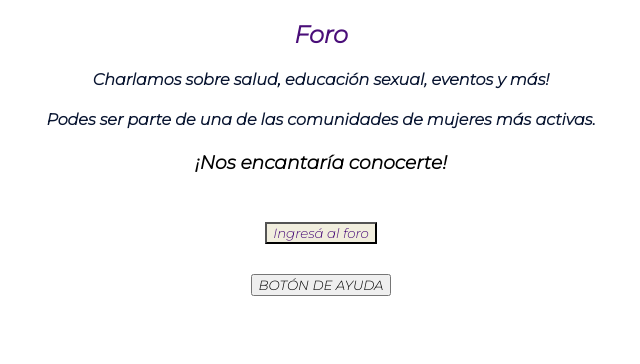
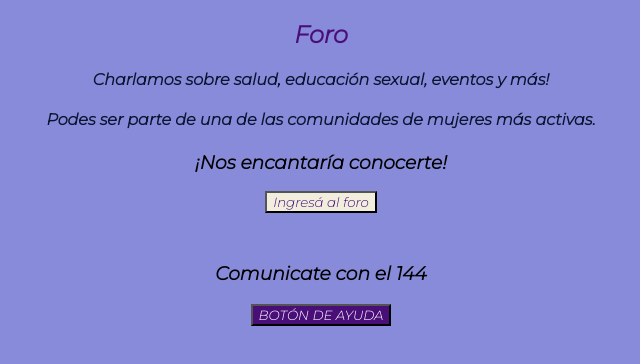
Before and after one commit to ferbihu/PF-GRUPAL, a React (Create React App) app in the folder client/: page / in a window 1280 px wide. Shown: the top 364 px of the page, without its empty margins (319-959 px from the left). Built offline with nearby package versions, Linux system fonts and the light colour scheme.

Commit message:
CambiosLanding

```diff
--- a/client/src/Components/Footer/Footer.jsx
+++ b/client/src/Components/Footer/Footer.jsx
@@ -1,9 +1,11 @@
 import React from "react";
 
 export default function Footer(){
+    return (
     <footer>
         <div>
            <h5>@2021</h5>
         </div>
     </footer>
+    )
 }
--- a/client/src/Components/Foro/Foro.css
+++ b/client/src/Components/Foro/Foro.css
@@ -1,9 +1,12 @@
 @import url('https://fonts.googleapis.com/css2?family=Montserrat:ital,wght@1,300&display=swap');
 *{
 font-family: 'Montserrat', sans-serif;
+background-color: #878BD9;
 }
 .tituloForo {
     color: #4A0E79;
+    font-weight: bold;
+    font-family: 'Montserrat', sans-serif;
 }
 .parrafoForo{
     color: #091531;
@@ -11,6 +14,7 @@ font-family: 'Montserrat', sans-serif;
 .btnForo{
     background-color: #F1EEDE;
     color: #4A0E79;
-    margin-top: 30px;
+    margin-top: -10px;
     margin-bottom: 30px;
+
 }
--- a/client/src/Components/Foro/Foro.jsx
+++ b/client/src/Components/Foro/Foro.jsx
@@ -5,8 +5,8 @@ import './Foro.css';
 export default function Foro(){
    return (
     <div>
-        <div className='tituloForo'>
-           <h2>Foro</h2>
+        <div >
+           <h2 className='tituloForo'>Foro</h2>
         </div>
         <div className='parrafoForo'>
             <h4>
--- /dev/null
+++ b/client/src/Components/WhatsApp/WhatsApp.css
@@ -0,0 +1,4 @@
+.btnayuda{
+   background-color: #4A0E79;
+   color: #FFFFFF;
+}
--- a/client/src/Components/WhatsApp/WhatsApp.jsx
+++ b/client/src/Components/WhatsApp/WhatsApp.jsx
@@ -1,12 +1,14 @@
 import React from "react";
 import {Link} from 'react-router-dom';
+import './WhatsApp.css';
 
 
 export default function Foro(){
    return (
-       <div>
+       <div >
+           <h3>Comunicate con el 144</h3>
            <Link to='/' >
-               <button>
+               <button className='btnayuda'>
                    BOTÓN DE AYUDA
                </button>
            </Link>
```
